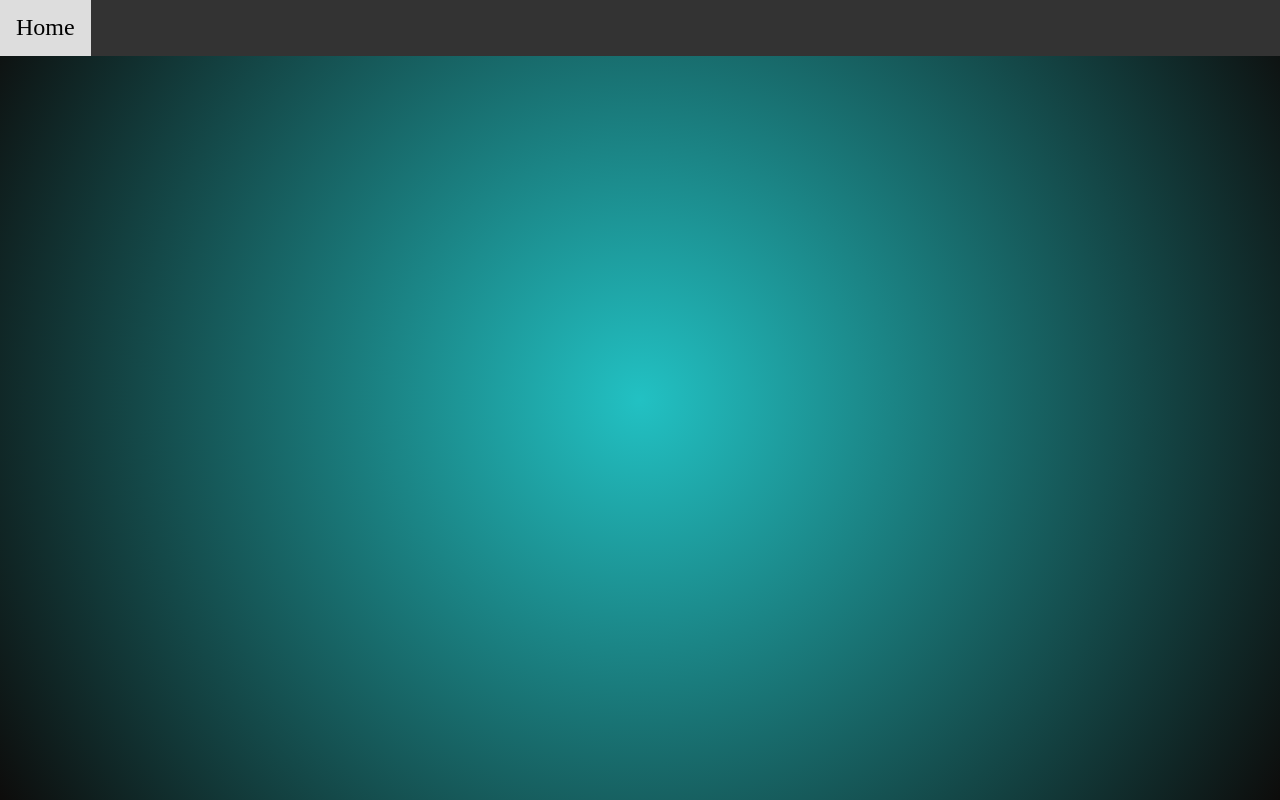
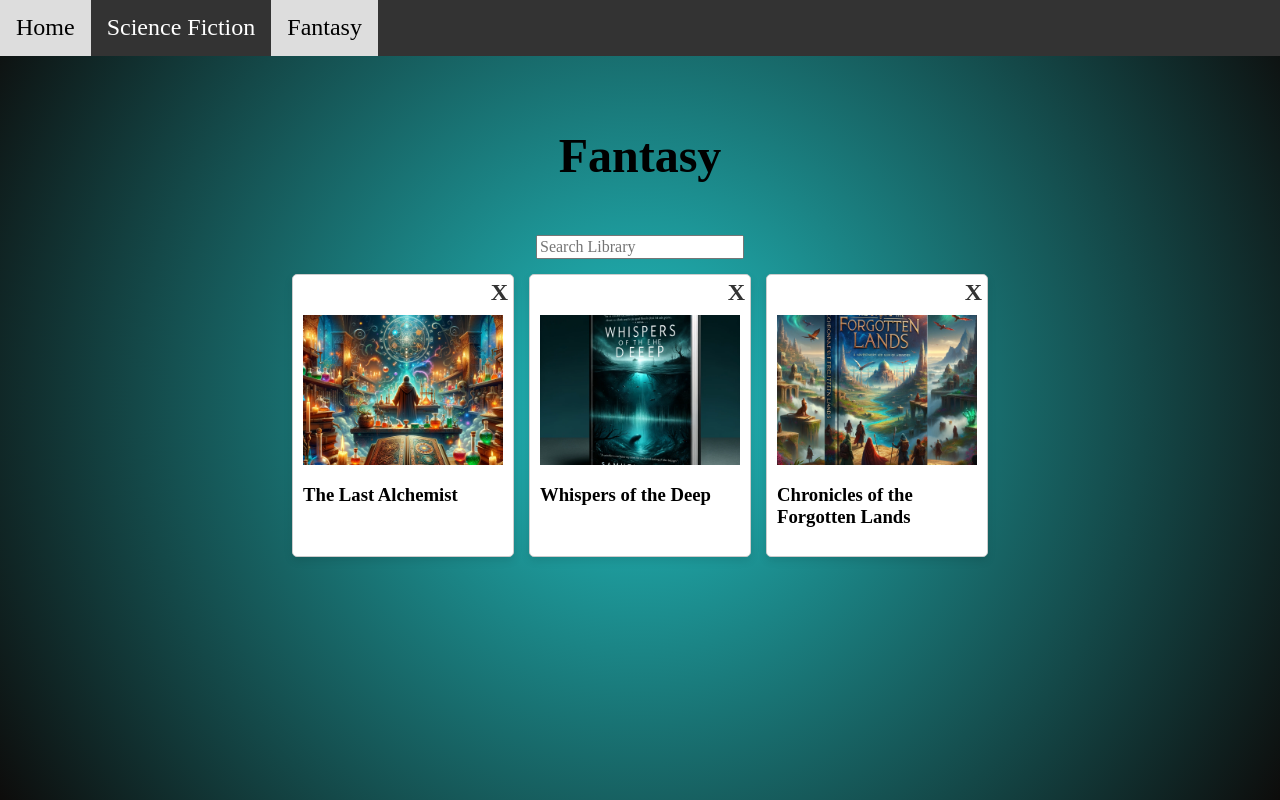
Before and after one commit to pthesken/react-library, a React (Vite) app: page /fantasy in a window 1280 px wide. Before the commit this address had no page. Built offline with nearby package versions, Linux system fonts and the light colour scheme.

Commit message:
finalized book detail styles

```diff
--- a/src/App.css
+++ b/src/App.css
@@ -109,9 +109,18 @@
   background-color: #003f4f;
 }
 
+.header {
+  display: flex;
+  flex-direction: column;
+  align-items: center;
+}
+.header h1 {
+  /* text-shadow: 3px 3px rgba(34, 193, 195, 1); */
+}
+
 .searchbar {
   display: flex;
-  flex-direction: column;
+  flex-direction: row;
   align-items: center;
 }
 
@@ -132,35 +141,6 @@
   font-size: 48px;
   padding: 20px;
 }
-
-/* .bookshelf h1:hover {
-  transform: scale(1.03);
-  border: 0.001px solid black;
-  border-radius: 8px;
-}
-
-.bookshelf h1:hover::before {
-  content: "";
-  position: absolute;
-  top: 0;
-  left: 0;
-  width: 100%;
-  height: 100%;
-  background: radial-gradient(
-    circle,
-    rgba(34, 193, 195, 1) 0%,
-    rgba(13, 12, 11, 0.5) 100%
-  );
-  pointer-events: none;
-  z-index: -1;
-  padding: 10px; /* Adjust the padding to change the border size */
-/* box-sizing: border-box;
-} */
-*/
-
-/* .bookshelf:hover {
-  transform: scale(1.03);
-} */
 
 /* The term ::before is used in CSS to create a pseudo-element that becomes the first child of the selected element. It allows you to insert content or styling before the content of the element. */
 .bookshelf:hover::before {
@@ -193,20 +173,26 @@
   gap: 15px; /* Space between books */
 }
 .book {
-  width: 200px; /* Width of each book */
+  width: 200px;
   border: 1px solid #ccc;
   padding: 10px;
+  padding-top: 30px; /* Increase top padding to make space for the delete button */
+  position: relative;
   box-shadow: 0 4px 8px rgba(0, 0, 0, 0.1);
   border-radius: 5px;
   background-color: white;
-  overflow: hidden; /* Ensures the content fits in the box */
+  overflow: hidden;
   transition: transform 0.3s ease, box-shadow 0.3s ease, border 0.3s ease;
 }
 
 .book img {
   max-width: 100%;
-  height: auto;
-  display: block; /* Removes extra space below the image */
+  display: block;
+  width: 100%; /* Full width of the container */
+  height: 150px; /* Fixed height */
+  object-fit: cover; /* Cover the container without losing aspect ratio */
+
+  margin-top: 10px; /* Add margin to the top of the image to push it down */
   margin-bottom: 10px;
 }
 
@@ -215,13 +201,58 @@
   box-shadow: 0 6px 12px rgba(0, 0, 0, 0.15);
 }
 
-.bookshelf-mode-book.selected {
-  transform: scale(1.05);
-  box-shadow: 0 6px 12px rgba(0, 0, 0, 0.15);
-  border: 2px ridge black;
+.book button {
+  position: absolute;
+  top: 5px; /* Position it closer to the top edge */
+  right: 5px; /* Position it closer to the right edge */
+  background: none;
+  border: none;
+  font-size: 24px;
+  cursor: pointer;
+  padding: 0;
+  line-height: 1;
+  color: #333;
 }
+
+.book button:hover {
+  color: red;
+}
+
 /* the a means anchor element */
 .bookshelf .book a {
   color: inherit; /* This makes the text color inherit from the parent, instead of the default blue */
   text-decoration: none; /* This removes the underline */
 }
+
+.book-detail {
+  display: flex;
+  flex-direction: column;
+  justify-content: center; /* Centers vertically in the flex container */
+  align-items: center; /* Centers horizontally in the flex container */
+}
+
+.book-detail-image {
+  height: 500px;
+  width: auto;
+  padding: 20px;
+}
+
+.book-details {
+  display: flex;
+  flex-direction: column;
+  justify-content: center; /* Centers vertically in the flex container */
+  align-items: center; /* Centers horizontally in the flex container */
+
+  padding: 10px;
+  background: rgb(5, 104, 106);
+  border-radius: 8px;
+}
+
+.book-detail-title {
+}
+
+.book-detail-author {
+}
+
+.book-detail-description {
+}
--- a/src/App.jsx
+++ b/src/App.jsx
@@ -5,20 +5,11 @@ import "./App.css";
 import Home from "./Home";
 // import { Routes, Route } from "react-router";
 import { NavLink, Route, Routes, useNavigate } from "react-router-dom";
-import Bookshelf from "./Bookshelf";
 import BookDetail from "./BookDetail";
+import ScienceFiction from "./ScienceFiction";
+import Fantasy from "./Fantasy";
 
 function App() {
-  const navigate = useNavigate();
-
-  const selectBook = (index) => {
-    if (selectedBook === index) {
-      setSelectedBook(null);
-    } else {
-      setSelectedBook(index);
-    }
-  };
-  const [selectedBook, setSelectedBook] = useState(null);
   const [bookList, setBookList] = useState([...DefaultBooks]);
   return (
     <>
@@ -27,12 +18,28 @@ function App() {
           <li>
             <NavLink to="/">Home</NavLink>
           </li>
+          <li>
+            <NavLink to="/ScienceFiction">Science Fiction</NavLink>
+          </li>
+          <li>
+            <NavLink to="/fantasy">Fantasy</NavLink>
+          </li>
         </ul>
       </nav>
       <Routes>
         <Route
           path="/"
           element={<Home bookList={bookList} setBookList={setBookList} />}
+        />
+        <Route
+          path="/sciencefiction"
+          element={
+            <ScienceFiction books={bookList} setBookList={setBookList} />
+          }
+        />
+        <Route
+          path="/fantasy"
+          element={<Fantasy books={bookList} setBookList={setBookList} />}
         />
 
         <Route
--- a/src/BookDetail.jsx
+++ b/src/BookDetail.jsx
@@ -5,16 +5,19 @@ function BookDetail({ books }) {
   const { bookId } = useParams();
   const book = books.find((book) => book.id === bookId);
 
-  // if (!book) {
-  //   return <div>Book not found</div>;
-  // }
+  if (!book) {
+    return <div>Book not found</div>;
+  }
 
   return (
-    <div>
-      <img src={book.image} alt="" />
-      <h1>{book.title}</h1>
-      <h1>{book.author}</h1>
-      <h2>{book.description}</h2>
+    <div className="book-detail">
+      <img src={book.image} alt={book.title} className="book-detail-image" />
+
+      <div className="book-details">
+        <h1 className="book-detail-title">{book.title}</h1>
+        <h1 className="book-detail-author">{book.author}</h1>
+        <h2 className="book-detail-description">{book.description}</h2>
+      </div>
     </div>
   );
 }
--- a/src/Bookshelf.jsx
+++ b/src/Bookshelf.jsx
@@ -1,67 +1,51 @@
-import React from "react";
+import React, { useState } from "react";
 
-//this sends out Bookshelf and the props used, which will be translated in App.jsx to another name/form
+// This sends out Bookshelf and the props used, which will be translated in App.jsx to another name/form
 export default function Bookshelf({
   books,
-  showDetails,
-  selectedBook,
   bookClickHandler,
   onDeleteClicked,
+  heading,
 }) {
-  {
+  const [searchTerm, setSearchTerm] = useState("");
+
+  const displayedBooks = books.filter((book) => {
+    return book.title.toLowerCase().includes(searchTerm.toLowerCase());
+  });
+
   return (
     <>
-        <div
-          className={`bookshelf ${showDetails ? "bookshelf-mode" : ""}`}
-          style={{ cursor: showDetails ? "default" : "pointer" }}
-        >
-          <h1> Bookshelf </h1>
+      <div className="bookshelf">
+        <div className="header">
+          <h1>{heading}</h1>
+          <div className="searchbar">
+            <input
+              onChange={(event) => setSearchTerm(event.target.value)}
+              type="text"
+              placeholder="Search Library"
+              value={searchTerm}
+            />
+          </div>
+        </div>
         <div className="books-container">
-            {books.map((book, index) => (
+          {displayedBooks.map((book, index) => (
             <div
               key={index}
-                //this modification on the book class lets me do specific things just while in bookshelf mode
-                className={`book ${selectedBook === index ? "selected" : ""} ${
-                  showDetails ? "bookshelf-mode-book" : ""
-                }`}
+              className="book"
               onClick={(e) => {
                 bookClickHandler(book.id);
               }}
             >
+              <img src={book.image} alt={`Cover of the book ${book.title}`} />
+              <h3>{book.title}</h3>
               <button
                 onClick={(e) => {
                   e.stopPropagation();
                   onDeleteClicked(book.id);
                 }}
               >
-                  Delete
+                <strong>X</strong>
               </button>
-                <img
-                  src={book.image}
-                  alt={`Cover of the book ${book.title}`}
-                  style={{ cursor: showDetails ? "default" : "pointer" }}
-                />
-
-                {showDetails && ( // Always show the title on the bookshelf route
-                  <div>
-                    <h2>{book.title}</h2>
-                    <p>
-                      <strong>Author:</strong> {book.author}
-                    </p>
-                    <p>
-                      <strong>Genre:</strong> {book.genre}
-                    </p>
-
-                    {/* below is shown when selected */}
-                    {selectedBook === index && (
-                      <>
-                        <p>
-                          <strong>Description:</strong> {book.description}
-                        </p>
-                      </>
-                    )}
-                  </div>
-                )}
             </div>
           ))}
         </div>
@@ -69,7 +53,6 @@ export default function Bookshelf({
     </>
   );
 }
-}
 
-//difference between bookClickHandler and handleBookClick is handleBookClick suggests it's a function designed to handle click events specifically on a book.
-//bookClickHandler implies a similar purpose—it's a handler for click events on a book.
+// Note: The difference between bookClickHandler and handleBookClick is that handleBookClick suggests it's a function designed to handle click events specifically on a book.
+// bookClickHandler implies a similar purpose—it's a handler for click events on a book.
--- /dev/null
+++ b/src/Fantasy.jsx
@@ -0,0 +1,27 @@
+import Bookshelf from "./Bookshelf";
+import { useNavigate } from "react-router";
+
+export default function Fantasy({ books, setBookList }) {
+  const navigate = useNavigate();
+
+  const fantasyBooks = books.filter((books) => books.genre === "Fantasy");
+
+  const handleBookClick = (bookId) => {
+    navigate(`/books/${bookId}`);
+  };
+
+  const handleDelete = (id) => {
+    const updatedBookList = books.filter((book) => book.id !== id);
+    setBookList(updatedBookList);
+  };
+  return (
+    <div>
+      <Bookshelf
+        books={fantasyBooks}
+        bookClickHandler={handleBookClick}
+        onDeleteClicked={handleDelete}
+        heading="Fantasy"
+      />
+    </div>
+  );
+}
--- a/src/Form.jsx
+++ b/src/Form.jsx
@@ -72,11 +72,12 @@ export default function Form({ setBookList, bookList }) {
           const newBook = {
             id: nanoid(),
             title: bookTitle,
-            author: author,
-            genre: genre,
-            description: description,
+            author,
+            genre,
+            description,
             image: bookImage.trim() ? bookImage : BookImage, //ternary: if true whats after "?", if not then what's after the colon
           };
+          //move to new function? ^
 
           setBookList([...bookList, newBook]);
         }}
--- a/src/Home.jsx
+++ b/src/Home.jsx
@@ -5,28 +5,13 @@ import { useNavigate } from "react-router-dom";
 
 export default function Home({ bookList, setBookList }) {
   const navigate = useNavigate();
-  const [searchBook, setSearchBook] = useState("");
-  const displayedBooks = bookList.filter((book) => {
-    const lowerCaseBookTitle = book.title.toLowerCase();
-    return lowerCaseBookTitle.includes(searchBook.toLowerCase());
-  });
 
   return (
     <>
       <Form bookList={bookList} setBookList={setBookList} />
 
-      <div className="searchbar">
-        <input
-          onChange={(event) => {
-            setSearchBook(event.target.value);
-          }}
-          type="text"
-          placeholder="Search Library"
-        />
-      </div>
-
       <Bookshelf
-        books={displayedBooks}
+        books={bookList}
         showDetails={false}
         bookClickHandler={(bookId) => {
           navigate(`books/${bookId}`);
@@ -37,6 +22,7 @@ export default function Home({ bookList, setBookList }) {
           });
           setBookList(updatedBookList);
         }}
+        heading="Bookshelf"
       />
     </>
   );
--- /dev/null
+++ b/src/ScienceFiction.jsx
@@ -0,0 +1,30 @@
+import Bookshelf from "./Bookshelf";
+import { useNavigate } from "react-router-dom";
+
+// needs {books} in curly braces to destructure, books.filter won't work without it
+export default function ScienceFiction({ books, setBookList }) {
+  const navigate = useNavigate();
+
+  const scienceFictionBooks = books.filter(
+    (books) => books.genre === "Science Fiction"
+  );
+
+  const handleBookClick = (bookId) => {
+    navigate(`/books/${bookId}`);
+  };
+
+  const handleDelete = (id) => {
+    const updatedBookList = books.filter((book) => book.id !== id);
+    setBookList(updatedBookList);
+  };
+  return (
+    <div>
+      <Bookshelf
+        books={scienceFictionBooks}
+        bookClickHandler={handleBookClick}
+        onDeleteClicked={handleDelete}
+        heading="Science Fiction"
+      />
+    </div>
+  );
+}
```
Lines whose indentation alone changed are shown as unchanged.
